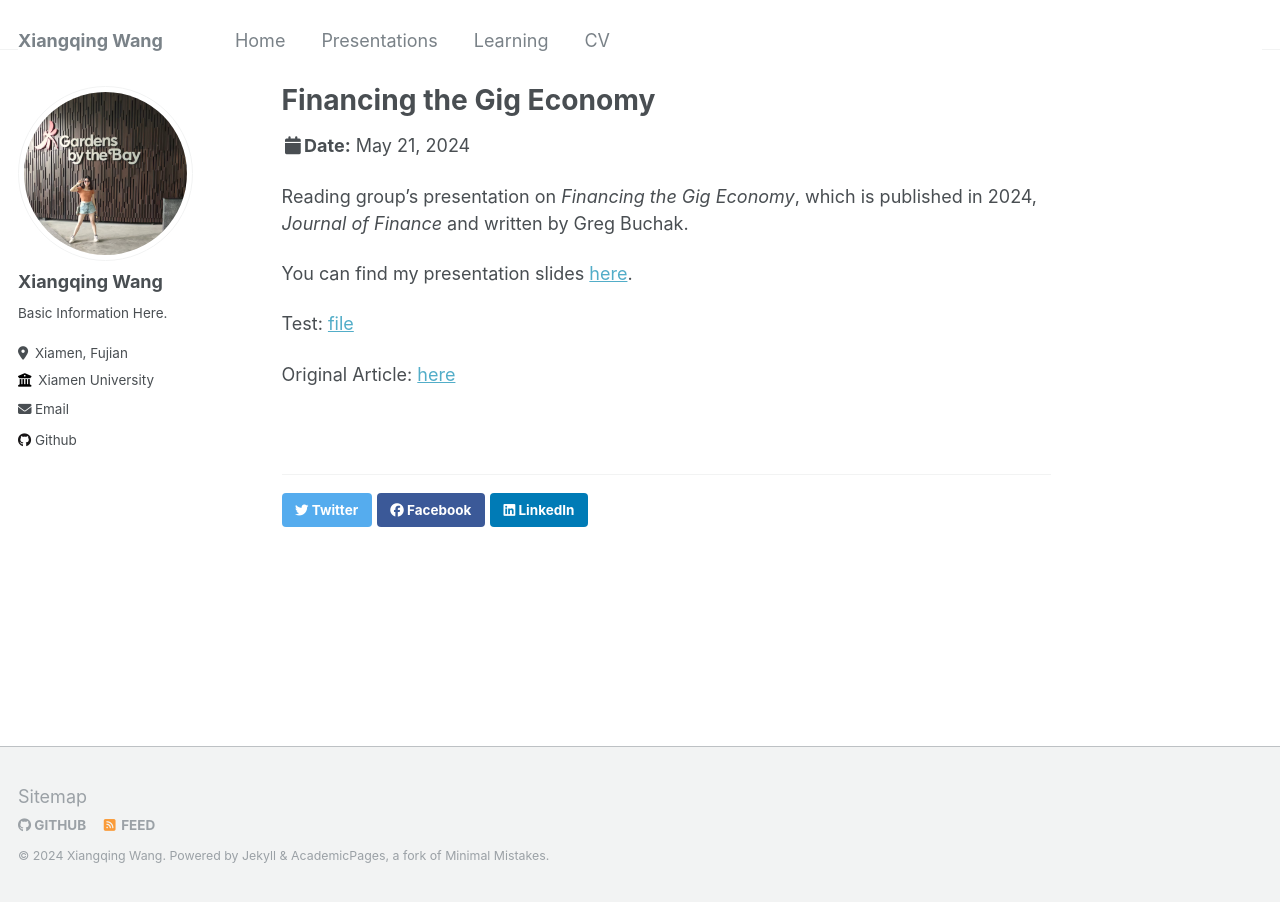
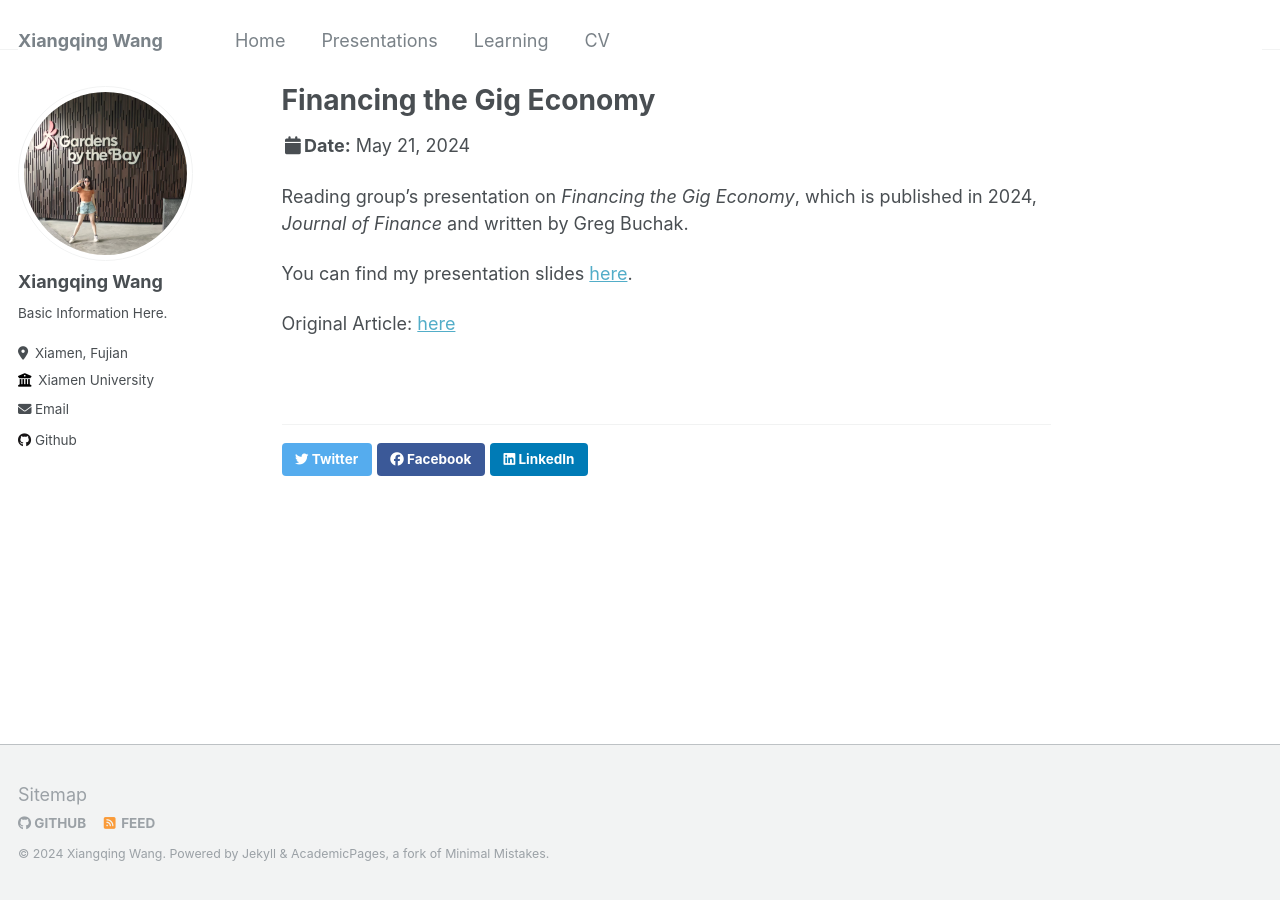
Before and after one commit to leahxqing/leahxqing.github.io, a Jekyll site: the page built from _talks/2024_05_21_JF.md, in a window 1280 px wide. Built offline with Jekyll 4.4.1, drawn with Linux system fonts in a browser that asks for light colours.

Commit message:
Update 2024_05_21_JF.md

```diff
--- a/_talks/2024_05_21_JF.md
+++ b/_talks/2024_05_21_JF.md
@@ -10,8 +10,6 @@
 
 Reading group's presentation on *Financing the Gig Economy*, which is published in 2024, *Journal of Finance* and written by Greg Buchak.
 
-You can find my presentation slides [here](http://leahxqing.github.io/files/pre_gig_wxq.pdf).
-
-Test: [file](http://leahxqing.github.io/talks/Gig_wxq.pdf)
+You can find my presentation slides [here](http://leahxqing.github.io/talks/Gig_wxq.pdf).
 
 Original Article: [here](https://onlinelibrary.wiley.com/doi/10.1111/jofi.13292)
```
